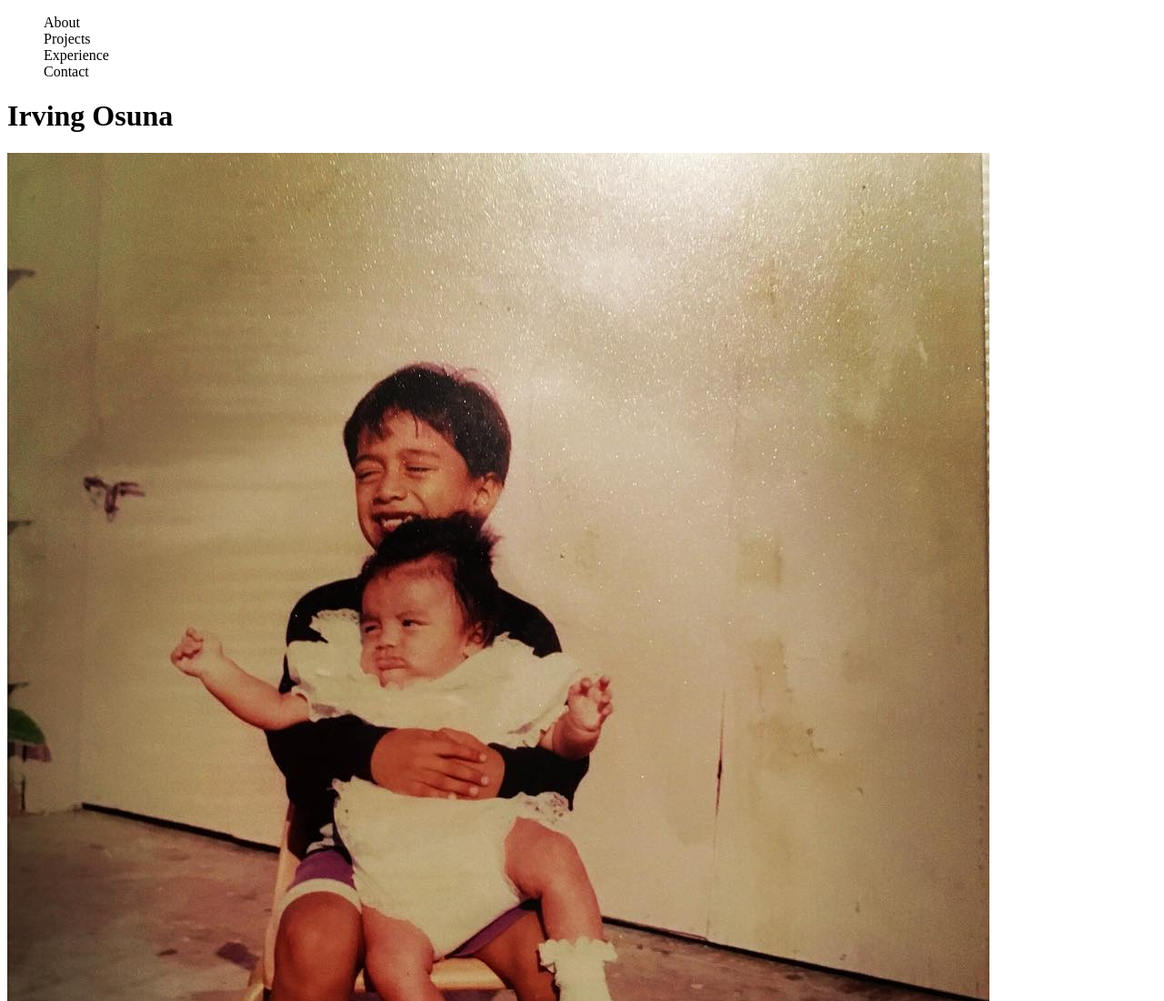
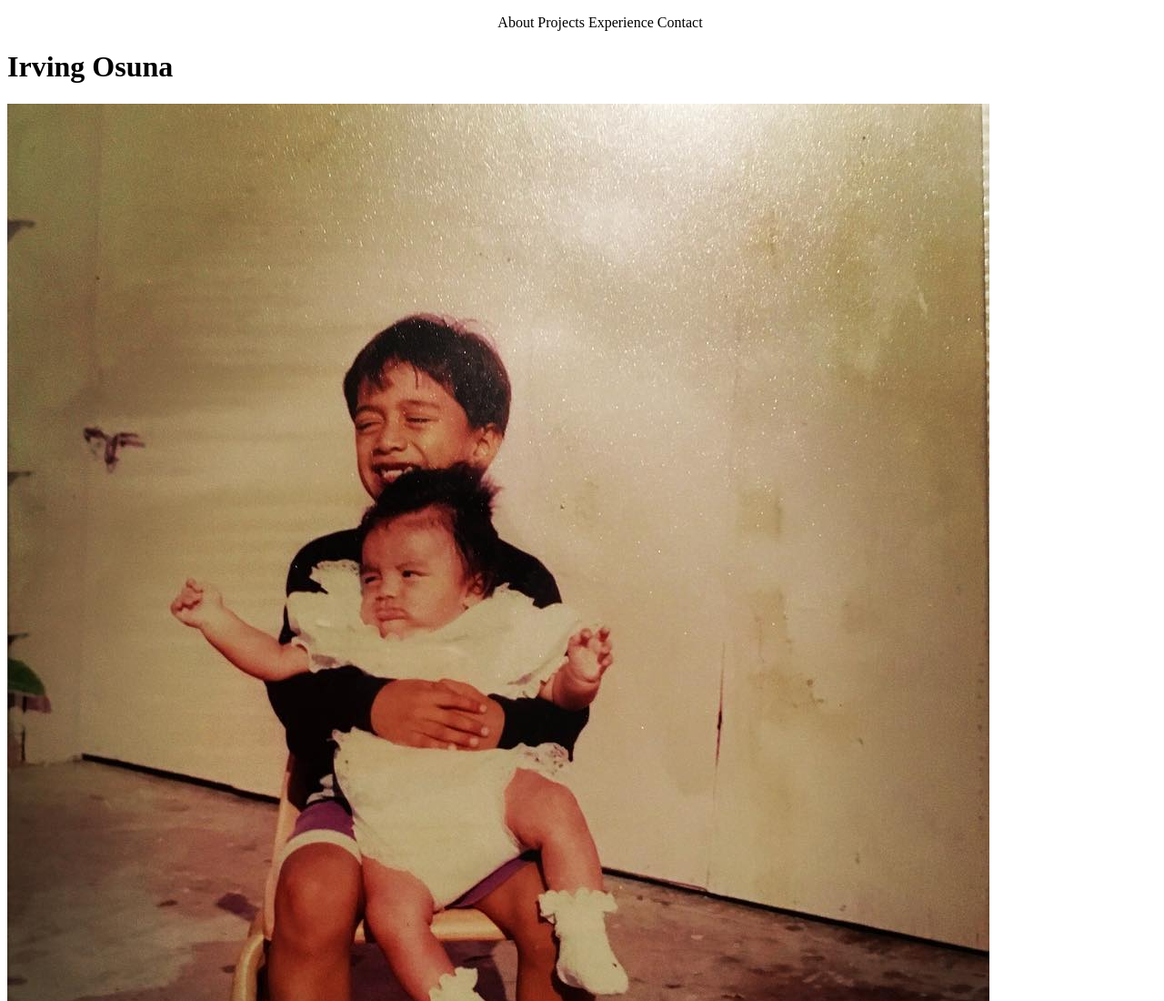
Before and after one commit to CuervoDelMar/cuervodelmar.github.io, a plain HTML site: page index.html in a window 1280 px wide. Shown: the top 1100 px of the page at 91% size. Drawn offline with Linux system fonts and the light colour scheme.

Commit message:
Nav changes
Added Nav class to HTML and styling

```diff
--- a/index.html
+++ b/index.html
@@ -9,7 +9,7 @@
 </head>
 <body>
     <header>
-<ul>
+<ul class="nav">
     <li>About</li>
     <li>Projects</li>
     <li>Experience</li>
--- a/styles.css
+++ b/styles.css
@@ -1,3 +1,8 @@
-ul {
-    list-style-type: none;
+.nav{
+  list-style-type: none;
+    text-align: center;
+}
+
+.nav li {
+    display: inline-block;
   }
```
